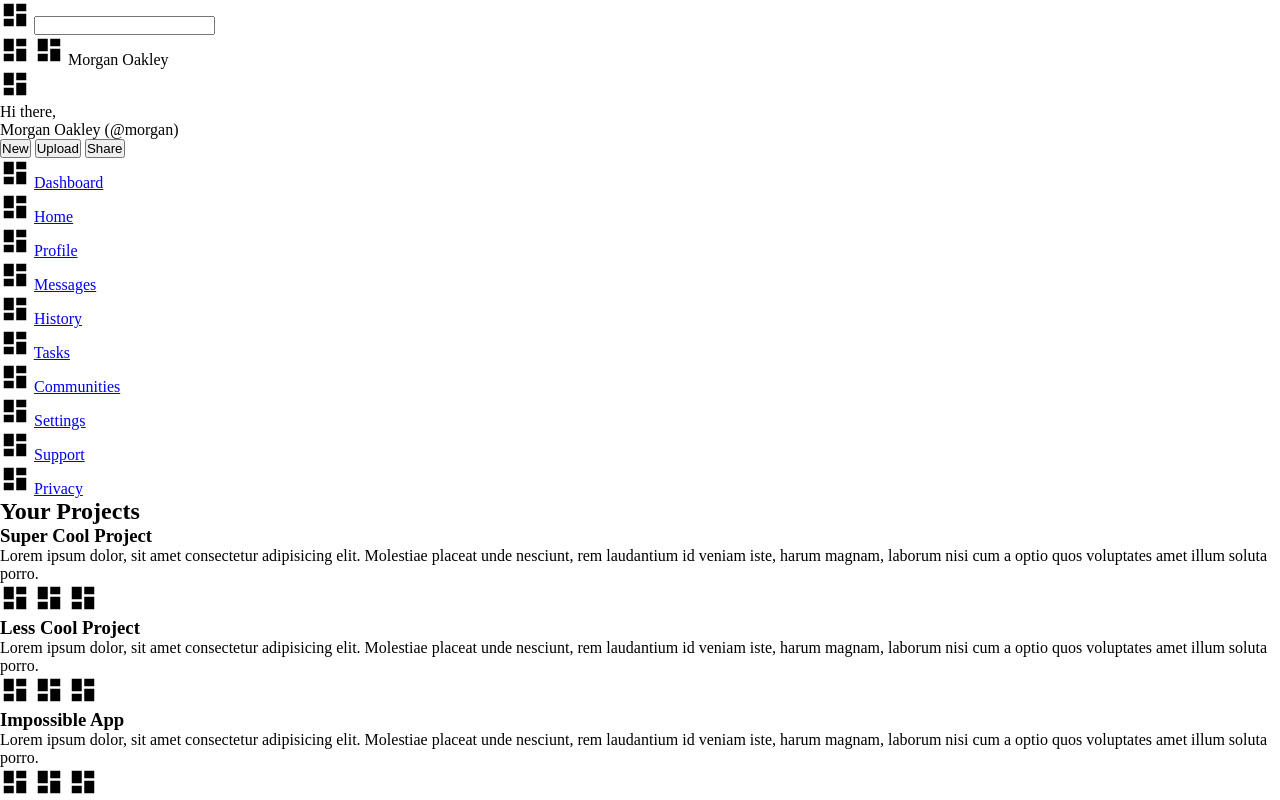
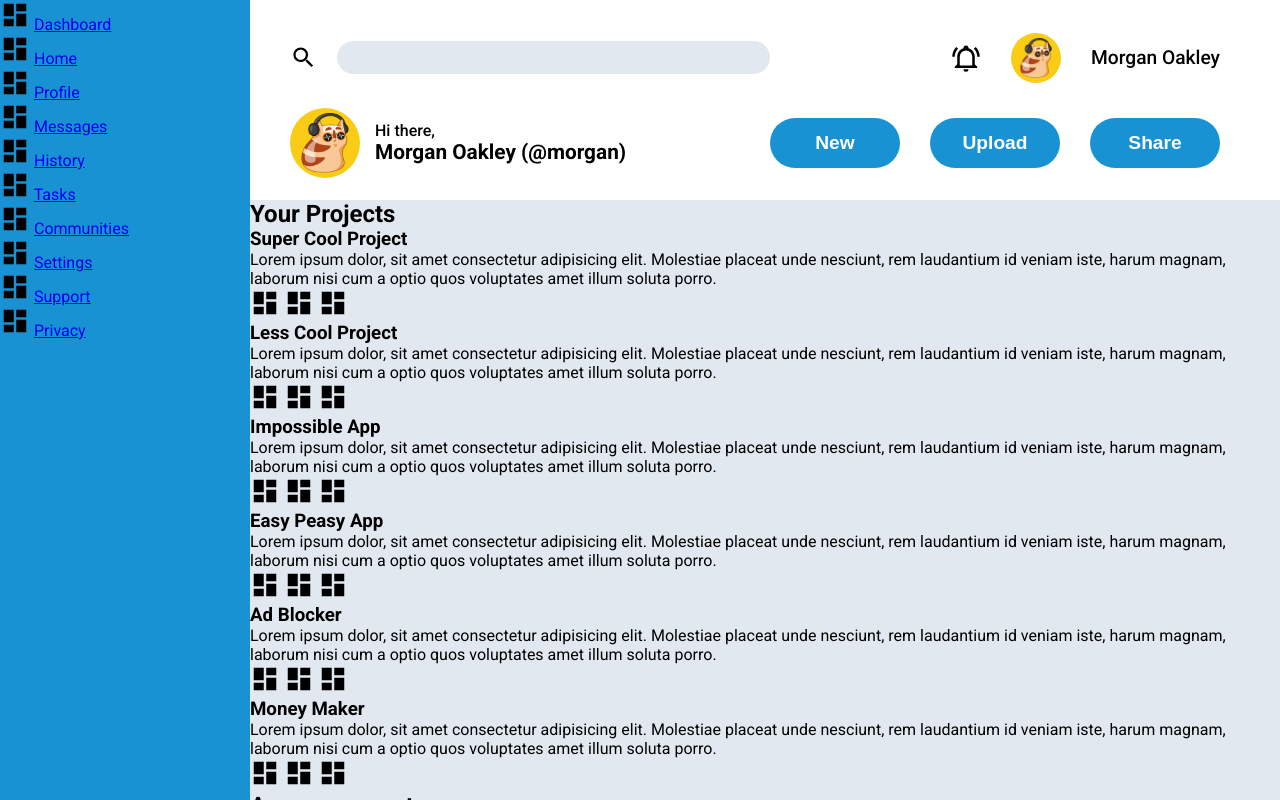
Before and after one commit to Specialized101/admin-dashboard, a plain HTML site: page index.html in a window 1280 px wide. Shown: the top 800 px of the page. Drawn offline with Linux system fonts and the light colour scheme.

Commit message:
Add style to header

```diff
--- a/index.html
+++ b/index.html
@@ -10,29 +10,33 @@
 </head>
 
 <body>
+    <div class="container">
         <header class="header">
-        <div>
             <div class="search-bar">
-                <svg xmlns="http://www.w3.org/2000/svg" viewBox="0 0 24 24"><path d="M13,3V9H21V3M13,21H21V11H13M3,21H11V15H3M3,13H11V3H3V13Z" /></svg>
+                <svg xmlns="http://www.w3.org/2000/svg" viewBox="0 0 24 24"><path d="M9.5,3A6.5,6.5 0 0,1 16,9.5C16,11.11 15.41,12.59 14.44,13.73L14.71,14H15.5L20.5,19L19,20.5L14,15.5V14.71L13.73,14.44C12.59,15.41 11.11,16 9.5,16A6.5,6.5 0 0,1 3,9.5A6.5,6.5 0 0,1 9.5,3M9.5,5C7,5 5,7 5,9.5C5,12 7,14 9.5,14C12,14 14,12 14,9.5C14,7 12,5 9.5,5Z" /></svg>
                 <input type="text">
             </div>
-            <div>
-                <svg xmlns="http://www.w3.org/2000/svg" viewBox="0 0 24 24"><path d="M13,3V9H21V3M13,21H21V11H13M3,21H11V15H3M3,13H11V3H3V13Z" /></svg>
-                <svg xmlns="http://www.w3.org/2000/svg" viewBox="0 0 24 24"><path d="M13,3V9H21V3M13,21H21V11H13M3,21H11V15H3M3,13H11V3H3V13Z" /></svg>
-                <span>Morgan Oakley</span>
+            <div class="user-profile">
+                <svg xmlns="http://www.w3.org/2000/svg" viewBox="0 0 24 24"><path d="M10,21H14A2,2 0 0,1 12,23A2,2 0 0,1 10,21M21,19V20H3V19L5,17V11C5,7.9 7.03,5.17 10,4.29C10,4.19 10,4.1 10,4A2,2 0 0,1 12,2A2,2 0 0,1 14,4C14,4.1 14,4.19 14,4.29C16.97,5.17 19,7.9 19,11V17L21,19M17,11A5,5 0 0,0 12,6A5,5 0 0,0 7,11V18H17V11M19.75,3.19L18.33,4.61C20.04,6.3 21,8.6 21,11H23C23,8.07 21.84,5.25 19.75,3.19M1,11H3C3,8.6 3.96,6.3 5.67,4.61L4.25,3.19C2.16,5.25 1,8.07 1,11Z" /></svg>
+                <!--  -->
+                <div class="user-profile-pic">
+                    <img src="./images/kitekat-cat-listening-to-music.png" alt="User's profile picture">
                 </div>
+                <span class="user-name">Morgan Oakley</span>
             </div>
-        <div>
-            <div>
-                <svg xmlns="http://www.w3.org/2000/svg" viewBox="0 0 24 24"><path d="M13,3V9H21V3M13,21H21V11H13M3,21H11V15H3M3,13H11V3H3V13Z" /></svg>
+            <div class="user-welcome">
+                <div class="user-welcome-pic">
+                    <img src="./images/kitekat-cat-listening-to-music.png" alt="User's profile picture">
+                </div>
+                <div class="user-welcome-msg">
                     <p>Hi there,</p>
                     <p>Morgan Oakley (@morgan)</p>
                 </div>
-            <div>
+            </div>
+            <div class="user-buttons">
                 <button>New</button>
                 <button>Upload</button>
                 <button>Share</button>
-            </div>
             </div>
         </header>
         <nav class="sidebar">
@@ -43,7 +47,6 @@
                 </li>
                 <li class="nav-link">
                     <svg xmlns="http://www.w3.org/2000/svg" viewBox="0 0 24 24"><path d="M13,3V9H21V3M13,21H21V11H13M3,21H11V15H3M3,13H11V3H3V13Z" /></svg>
-
                     <a href="#">Home</a>
                 </li>
                 <li class="nav-link">
@@ -81,7 +84,7 @@
             </ul>
         </nav>
         <main id="main-content">
-        <div class="container">
+            <div class="content">
                 <div class="projects">
                     <h2>Your Projects</h2>
                     <article class="project">
@@ -100,7 +103,6 @@
                             <svg xmlns="http://www.w3.org/2000/svg" viewBox="0 0 24 24"><path d="M13,3V9H21V3M13,21H21V11H13M3,21H11V15H3M3,13H11V3H3V13Z" /></svg>
                             <svg xmlns="http://www.w3.org/2000/svg" viewBox="0 0 24 24"><path d="M13,3V9H21V3M13,21H21V11H13M3,21H11V15H3M3,13H11V3H3V13Z" /></svg>
                             <svg xmlns="http://www.w3.org/2000/svg" viewBox="0 0 24 24"><path d="M13,3V9H21V3M13,21H21V11H13M3,21H11V15H3M3,13H11V3H3V13Z" /></svg>
-
                         </footer>
                     </article>
                     <article class="project">
@@ -110,7 +112,6 @@
                             <svg xmlns="http://www.w3.org/2000/svg" viewBox="0 0 24 24"><path d="M13,3V9H21V3M13,21H21V11H13M3,21H11V15H3M3,13H11V3H3V13Z" /></svg>
                             <svg xmlns="http://www.w3.org/2000/svg" viewBox="0 0 24 24"><path d="M13,3V9H21V3M13,21H21V11H13M3,21H11V15H3M3,13H11V3H3V13Z" /></svg>
                             <svg xmlns="http://www.w3.org/2000/svg" viewBox="0 0 24 24"><path d="M13,3V9H21V3M13,21H21V11H13M3,21H11V15H3M3,13H11V3H3V13Z" /></svg>
-
                         </footer>
                     </article>
                     <article class="project">
@@ -120,7 +121,6 @@
                             <svg xmlns="http://www.w3.org/2000/svg" viewBox="0 0 24 24"><path d="M13,3V9H21V3M13,21H21V11H13M3,21H11V15H3M3,13H11V3H3V13Z" /></svg>
                             <svg xmlns="http://www.w3.org/2000/svg" viewBox="0 0 24 24"><path d="M13,3V9H21V3M13,21H21V11H13M3,21H11V15H3M3,13H11V3H3V13Z" /></svg>
                             <svg xmlns="http://www.w3.org/2000/svg" viewBox="0 0 24 24"><path d="M13,3V9H21V3M13,21H21V11H13M3,21H11V15H3M3,13H11V3H3V13Z" /></svg>
-
                         </footer>
                     </article>
                     <article class="project">
@@ -130,7 +130,6 @@
                             <svg xmlns="http://www.w3.org/2000/svg" viewBox="0 0 24 24"><path d="M13,3V9H21V3M13,21H21V11H13M3,21H11V15H3M3,13H11V3H3V13Z" /></svg>
                             <svg xmlns="http://www.w3.org/2000/svg" viewBox="0 0 24 24"><path d="M13,3V9H21V3M13,21H21V11H13M3,21H11V15H3M3,13H11V3H3V13Z" /></svg>
                             <svg xmlns="http://www.w3.org/2000/svg" viewBox="0 0 24 24"><path d="M13,3V9H21V3M13,21H21V11H13M3,21H11V15H3M3,13H11V3H3V13Z" /></svg>
-
                         </footer>
                     </article>
                     <article class="project">
@@ -140,7 +139,6 @@
                             <svg xmlns="http://www.w3.org/2000/svg" viewBox="0 0 24 24"><path d="M13,3V9H21V3M13,21H21V11H13M3,21H11V15H3M3,13H11V3H3V13Z" /></svg>
                             <svg xmlns="http://www.w3.org/2000/svg" viewBox="0 0 24 24"><path d="M13,3V9H21V3M13,21H21V11H13M3,21H11V15H3M3,13H11V3H3V13Z" /></svg>
                             <svg xmlns="http://www.w3.org/2000/svg" viewBox="0 0 24 24"><path d="M13,3V9H21V3M13,21H21V11H13M3,21H11V15H3M3,13H11V3H3V13Z" /></svg>
-
                         </footer>
                     </article>
                 </div>
@@ -164,7 +162,6 @@
                     <div class="card">
                         <div class="card-item">
                             <svg xmlns="http://www.w3.org/2000/svg" viewBox="0 0 24 24"><path d="M13,3V9H21V3M13,21H21V11H13M3,21H11V15H3M3,13H11V3H3V13Z" /></svg>
-
                             <p>@tegan</p>
                             <p>World Peace Builder</p>
                         </div>
@@ -187,6 +184,7 @@
                 </div>
             </div>
         </main>
+    </div>
 </body>
 
 </html>
--- a/styles.css
+++ b/styles.css
@@ -1,9 +1,147 @@
+@import url('https://fonts.googleapis.com/css2?family=Roboto:wght@100;300;400;500;700;900&display=swap');
+
+
 * {
     box-sizing: border-box;
     margin: 0;
     padding: 0;
 }
 
+html {
+    font-family: 'Roboto', sans-serif;
+}
+
 svg {
     width: 30px;
 }
+
+.container {
+    display: grid;
+    grid-template-columns: 250px 1fr;
+    grid-template-rows: 200px 1fr;
+    grid-template-areas:
+    "sidebar header"
+    "sidebar content";
+}
+
+.header {
+    background-color: lightcoral;
+    grid-area: header;
+    display: grid;
+    grid-template-columns: 3fr 2fr;
+    grid-template-rows: repeat(2, 1fr);
+    padding: 15px 60px 15px 40px;
+    background-color: white;
+}
+
+.search-bar {
+    grid-column: 1 / 2;
+    grid-row: 1 / 2;
+    display: flex;
+    align-items: center;
+    gap: 20px;
+}
+
+.search-bar input {
+    width: 100%;
+    font-size: 1.8rem;
+    border: none;
+    border-radius: 20px;
+    background-color: #E2E8F0;
+}
+
+.user-profile {
+    grid-column: 2 / 3;
+    display: flex;
+    align-items: center;
+    justify-content: end;
+    gap: 30px;
+
+}
+
+.user-profile .user-name {
+    font-size: 1.2rem;
+    font-weight: 500;
+}
+
+.user-profile-pic {
+    width: 50px;
+    height: 50px;
+    border-radius: 50%;
+    background-color: #FACC15;
+    display: flex;
+    justify-content: center;
+    align-items: center;
+    /* padding: 10px; */
+}
+
+.user-profile-pic img {
+    width: 40px;
+}
+
+.user-welcome {
+    grid-column: 1 / 2;
+    grid-row: 2 / 3;
+    display: grid;
+    grid-template-columns: 50px 2fr;
+    align-items: center;
+    gap: 35px;
+
+}
+
+.user-welcome-pic {
+    width: 70px;
+    height: 70px;
+    border-radius: 50%;
+    background-color: #FACC15;
+    display: flex;
+    justify-content: center;
+    align-items: center;
+    /* padding: 10px; */
+}
+
+.user-welcome img {
+    width: 60px;
+}
+
+.user-welcome-msg p:first-child {
+    font-weight: 500;
+}
+
+.user-welcome-msg p:last-child {
+    font-weight: 700;
+    font-size: 1.3rem;
+}
+
+
+.user-buttons {
+    /* border: 1px solid gold; */
+    grid-column: 2 / 3;
+    grid-row: 2 / 3;
+    display: flex;
+    align-items: center;
+    justify-content: end;
+    gap: 30px;
+}
+
+.user-buttons button {
+    background-color: #1992D4;
+    width: 130px;
+    height: 50px;
+    color: white;
+    border: none;
+    border-radius: 30px;
+    font-size: 1.2rem;
+    font-weight: 900;
+}
+
+.sidebar {
+    background-color: #1992D4;
+    grid-area: sidebar;
+
+}
+
+.content {
+    background-color: #E2E8F0;
+    grid-area: content;
+}
```
Also changed, not shown: images/bell-ring-outline.svg (added), images/kitekat-cat-listening-to-music.png (added), images/magnify.svg (added). Lines whose indentation alone changed are shown as unchanged.
